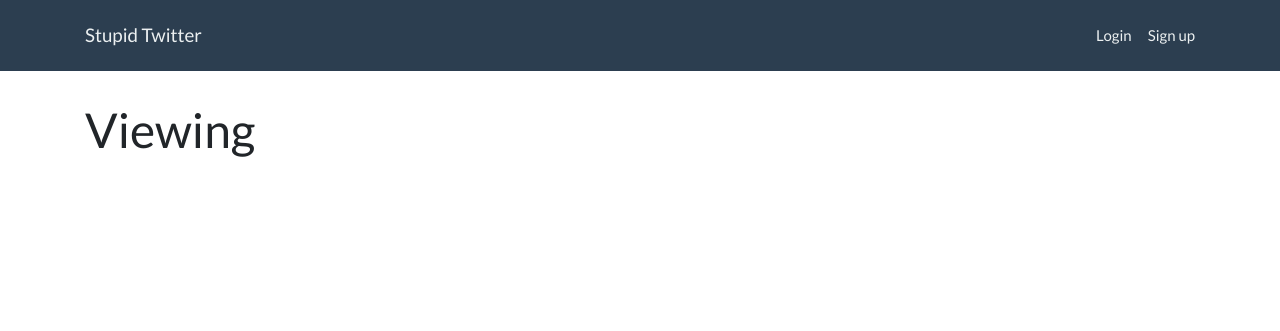
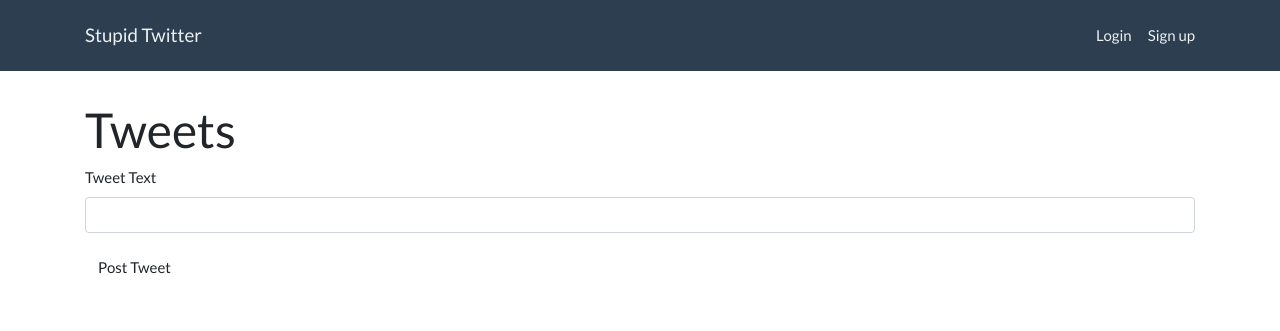
Before and after one commit to quyenpham94/Intermediate-Flask, a Flask app: template flask-hash-login/templates/tweets.html in a window 1280 px wide. Shown: the top 331 px of the page. Run offline with Flask 2, Linux system fonts and the light colour scheme; the template is opened without the code that fills it: values that come from a table or form of the project are taken from there, others are empty; some libraries are stand-ins or nearby versions.

Commit message:
add tweet-upload-function

```diff
--- a/flask-hash-login/app.py
+++ b/flask-hash-login/app.py
@@ -1,6 +1,6 @@
 from flask import Flask, render_template, redirect, session, flash
-from models import connect_db, db, User
-from forms import UserForm
+from models import connect_db, db, User, Tweet
+from forms import UserForm, TweetForm
 
 app = Flask(__name__)
 
@@ -16,9 +16,38 @@ connect_db(app)
 def home_page():
     return render_template('index.html')
 
-@app.route('/tweets')
+
+@app.route('/tweets', methods=["GET","POST"])
 def show_tweets():
-    return render_template("tweets.html")
+    if "user_id" not in session:
+        flash("Please login first")
+        return redirect('/')
+    form = TweetForm()
+    all_tweets = Tweet.query.all()
+    if form.validate_on_submit():
+        text = form.text.data
+        new_tweet = Tweet(text=text, user_id=session['user_id'])
+        db.session.add(new_tweet)
+        db.session.commit()
+        flash('Tweet Created!')
+        return redirect('/tweets')
+
+    return render_template("tweets.html", form=form, tweets=all_tweets)
+
+@app.route('/tweets/<int:id>', methods=["POST"])
+def delete_tweet(id):
+    """Delete tweet"""
+    if 'user_id' not in session:
+        flash("Please login first")
+        return redirect('/login')
+    tweet = Tweet.query.get_or_404(id)
+    if tweet.user_id == session['user_id']:
+        db.session.delete(tweet)
+        db.session.commit()
+        return redirect('/tweets')
+    flash("You dont have permission to do that!")
+    return redirect('/tweets')
+
 
 @app.route('/register', methods=['GET','POST'])
 def register_user():
@@ -30,6 +59,7 @@ def register_user():
 
         db.session.add(new_user)
         db.session.commit()
+        session['user_id'] = new_user.id
         flash('Welcome! Successfully Created Your Account! ')
         return redirect('/tweets')
 
@@ -45,8 +75,16 @@ def login_user():
 
         user = User.authenticate(username,password)
         if user:
+            flash(f"Welcome Back, {user.username}!")
+            session['user_id'] = user.id
             return redirect('/tweets')
         else:
             form.username.errors = ['Invalid username/password.']
 
     return render_template('login.html', form=form)
+
+@app.route('/logout')
+def logout_user():
+    session.pop('user_id')
+    flash("Goodbye!")
+    return redirect('/')
--- a/flask-hash-login/forms.py
+++ b/flask-hash-login/forms.py
@@ -6,3 +6,6 @@ from wtforms.validators import InputRequired
 class UserForm(FlaskForm):
     username = StringField("Username", validators=[InputRequired()])
     password = StringField("Password", validators=[InputRequired()])
+
+class TweetForm(FlaskForm):
+    text = StringField("Tweet Text", validators=[InputRequired()])
--- a/flask-hash-login/templates/tweets.html
+++ b/flask-hash-login/templates/tweets.html
@@ -1,6 +1,36 @@
 {% extends 'base.html' %}
 
 {% block content %}
-<h1>Viewing</h1>
+<h1>Tweets</h1>
+<form method="POST">
+    {{ form.hidden_tag() }}
 
+    {% for field in form
+        if field.widget.input_type != 'hidden' %}
+    <p>
+        {{ field.label }}
+        {{ field(class_="form-control") }}
+
+        {% for error in field.errors %}
+        <span class="form-text text-danger">{{ error }}</span>
+
+        {% endfor %}
+
+    </p>
+    {% endfor %}
+
+    <button class="btn btn-sucess" type="submit">Post Tweet</button>
+</form>
+
+<ul>
+    {% for tweet in tweets %}
+    <li><b>{{tweet.user.username}}</b> - {{ tweet.text }}
+        {% if session['user_id'] == tweet.user_id %}
+    <form style="display:inline" action="/tweets/{{tweet.id}}" method="POST">
+        <button class="btn btn-sm btn-danger">X</button>
+    </form>
+    {% endif %}
+    </li>
+    {% endfor %}
+</ul>
 {% endblock %}
```
Also changed, not shown: flask-hash-login/models.py (+9 -0 lines).
